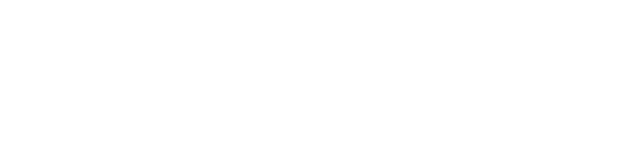
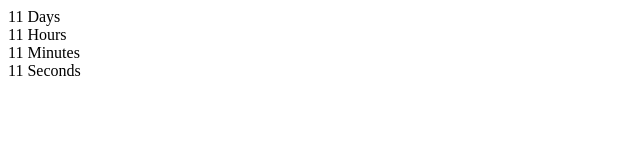
Before and after one commit to DOROSHYK/goit-js-hw-11-timer, a plain HTML site: page src/index.html in a window 1280 px wide. Shown: the whole page, without its empty margins (0-640 px from the left). Drawn offline with Linux system fonts and the light colour scheme.

Commit message:
розмітка

```diff
--- a/src/index.html
+++ b/src/index.html
@@ -1,12 +1,32 @@
 <!DOCTYPE html>
 <html lang="en">
-<head>
-    <meta charset="UTF-8">
-    <meta http-equiv="X-UA-Compatible" content="IE=edge">
-    <meta name="viewport" content="width=device-width, initial-scale=1.0">
+  <head>
+    <meta charset="UTF-8" />
+    <meta http-equiv="X-UA-Compatible" content="IE=edge" />
+    <meta name="viewport" content="width=device-width, initial-scale=1.0" />
     <title>Document</title>
-</head>
-<body>
+  </head>
+  <body>
+    <div class="timer" id="timer-1">
+      <div class="field">
+        <span class="value" data-value="days">11</span>
+        <span class="label">Days</span>
+      </div>
 
-</body>
+      <div class="field">
+        <span class="value" data-value="hours">11</span>
+        <span class="label">Hours</span>
+      </div>
+
+      <div class="field">
+        <span class="value" data-value="mins">11</span>
+        <span class="label">Minutes</span>
+      </div>
+
+      <div class="field">
+        <span class="value" data-value="secs">11</span>
+        <span class="label">Seconds</span>
+      </div>
+    </div>
+  </body>
 </html>
--- a/src/style.css
+++ b/src/style.css
@@ -0,0 +1,22 @@
+body {
+  text-shadow: 0 -1px 0 rgb(14, 11, 31);
+  border: 2px solid rgb(15, 201, 170);
+}
+
+.label {
+  display: block;
+  padding: 10px;
+}
+
+.timer {
+  color: rgb(6, 6, 145);
+  display: flex;
+  font-size: 40px;
+  font-weight: bold;
+  text-align: center;
+  margin: 0 auto;
+  position: absolute;
+  top: 10%;
+  left: 35%;
+  border: 2px rgb(15, 201, 170) solid;
+}
```
